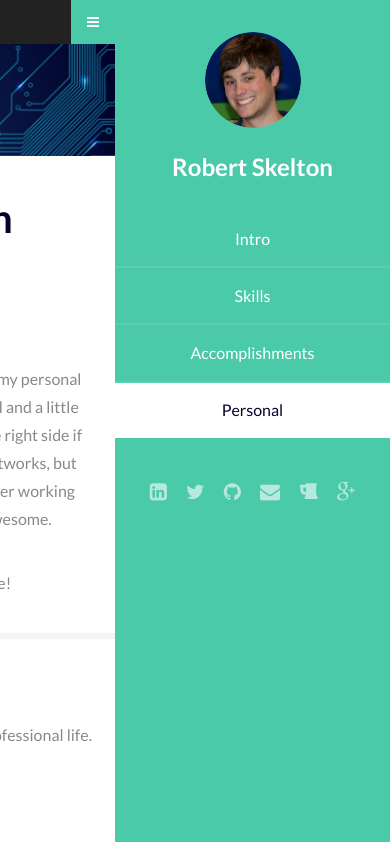
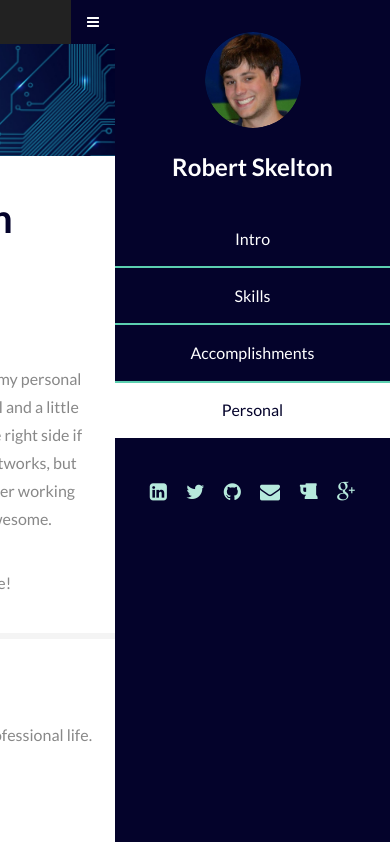
Before and after one commit to robertjskelton/personalWebsite, a plain HTML site: page index.html in a window 390 px wide. Both pictures are taken after a click on the element 342 px from the left and 32 px from the top of the page. Shown: the top 842 px of the page. Drawn offline with Linux system fonts and the light colour scheme.

Commit message:
colors in sync

```diff
--- a/css/style-medium.css
+++ b/css/style-medium.css
@@ -1,9 +1,3 @@
-/*
-	Read Only by HTML5 UP
-	html5up.net | @n33co
-	Free for personal and commercial use under the CCA 3.0 license (html5up.net/license)
-*/
-
 /* Basic */
 
 	body, input, select, textarea {
@@ -95,7 +89,7 @@
 			}
 
 			#titleBar .toggle:before {
-				background: #4acaa8;
+				background: #04032B;
 				color: #ffffff;
 				content: '\f0c9';
 				display: block;
@@ -110,6 +104,6 @@
 			}
 
 	#sidePanel {
-		background: #4acaa8;
+		background: #04032B;
 		color: #d1f1e9;
 	}
--- a/css/style-xlarge.css
+++ b/css/style-xlarge.css
@@ -1,9 +1,3 @@
-/*
-	Read Only by HTML5 UP
-	html5up.net | @n33co
-	Free for personal and commercial use under the CCA 3.0 license (html5up.net/license)
-*/
-
 /* Basic */
 
 	body, input, select, textarea {
--- a/index.html
+++ b/index.html
@@ -75,7 +75,7 @@
 									<li class="fa-laptop">Linux, Mac OS X, and Windows user</li>
 									<li class="fa-terminal">Bash and zsh</li>
 									<li class="fa-bolt">Degree in Electrical and Computer Engineering from Auburn University</li>
-									<li class="fa-file">Microsoft Office and LibreOffice experience</li>
+									<li class="fa-file">Microsoft Office knowledge</li>
 								</ul>
 							</div>
 						</section>
```
Also changed, not shown: css/style-xsmall.css (+0 -8 lines), images/avatar.jpg (deleted).
